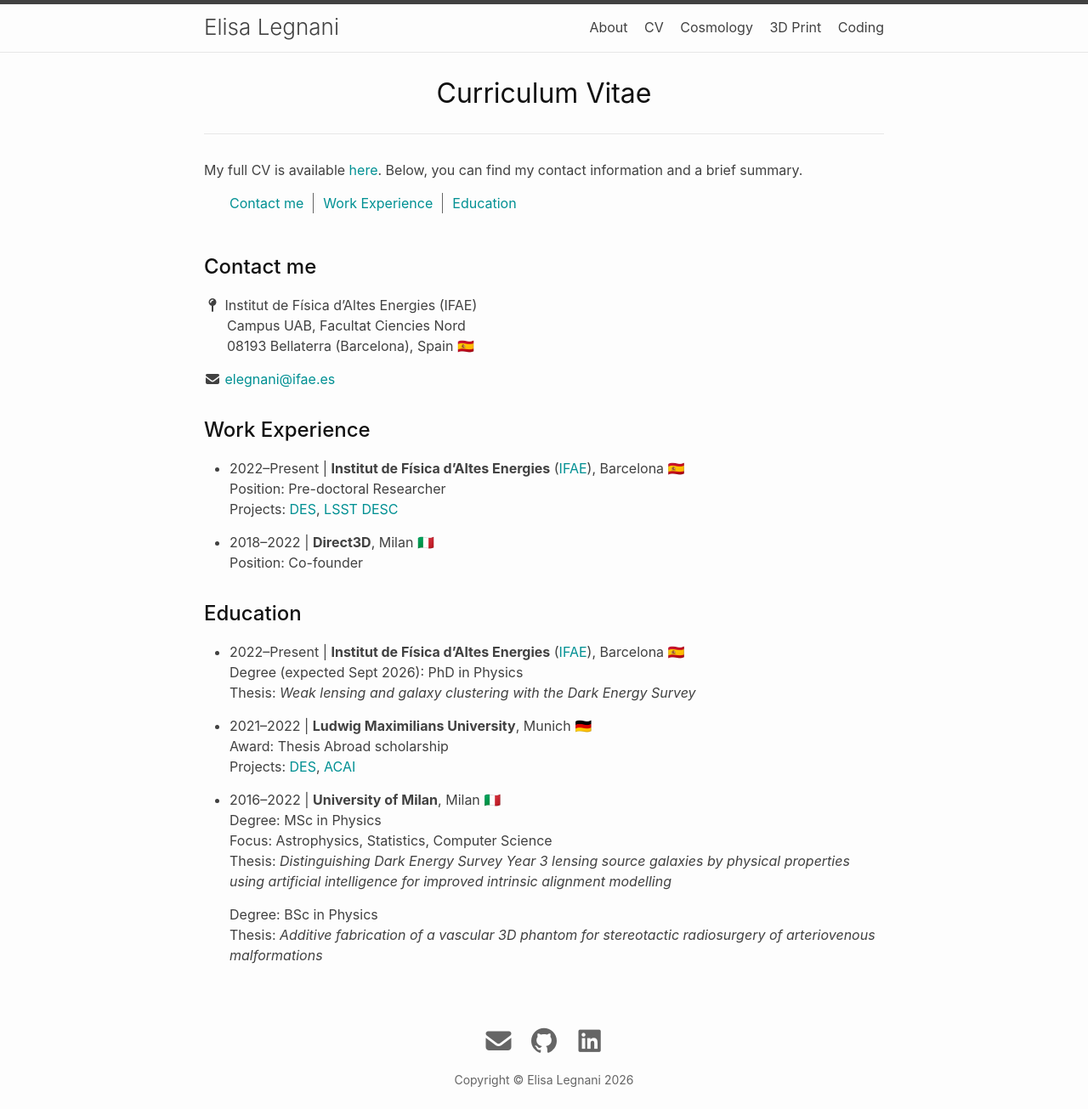
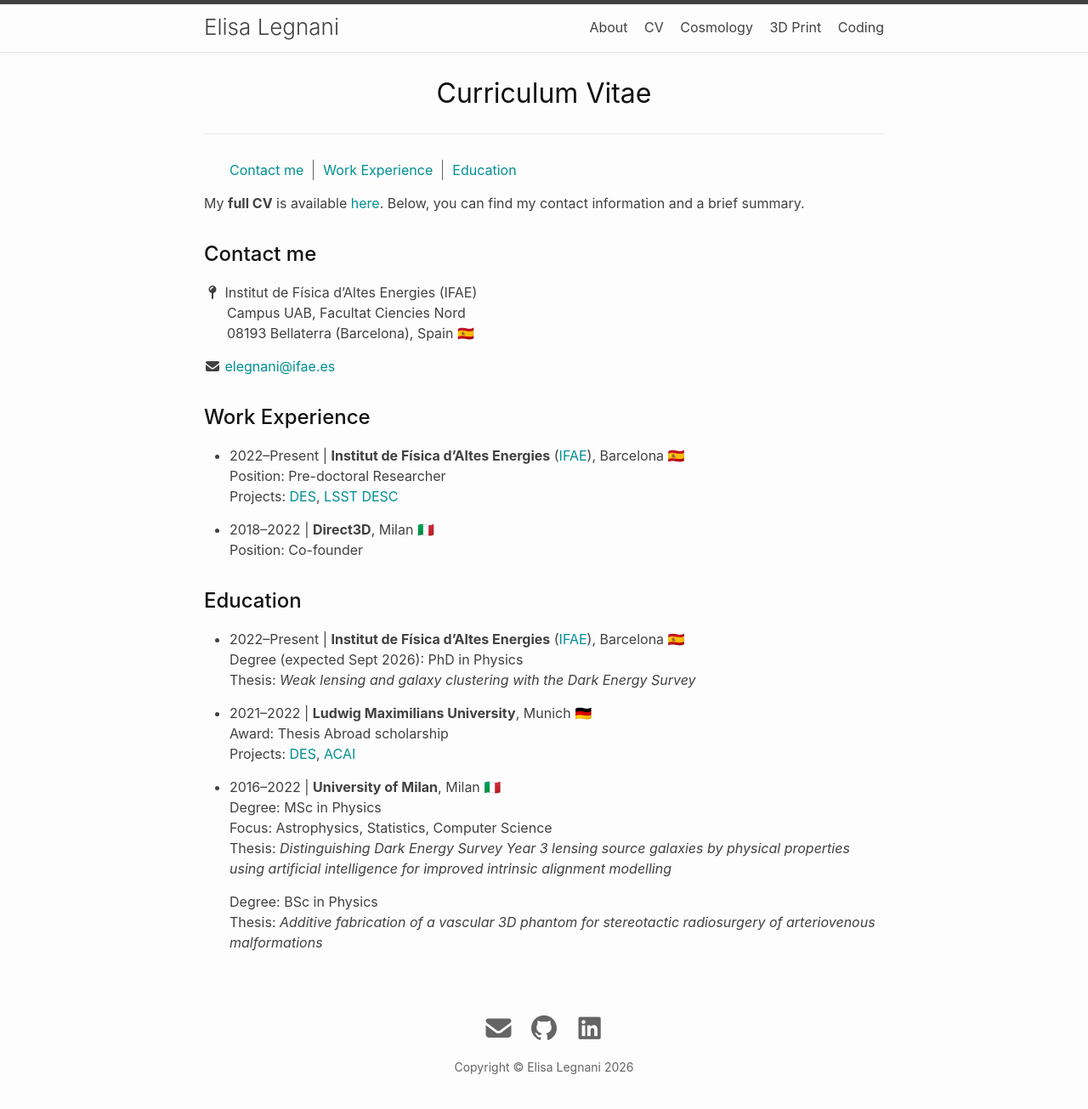
Before and after one commit to ElisaLegnani/new_website, a Jekyll site: the page built from cv.md, in a window 1280 px wide. Shown: the whole page at 85% size. Built offline with Jekyll 4.4.1, drawn with Linux system fonts in a browser that asks for light colours; nearby versions of some CDN libraries.

Commit message:
Small fixes

```diff
--- a/cv.md
+++ b/cv.md
@@ -4,10 +4,10 @@ title: Curriculum Vitae
 permalink: /cv/
 ---
 
-My full CV is available [here](https://drive.google.com/file/d/1hqm60XJ0-QDLmXFYZ1klpW1z_U_48r6b/view). Below, you can find my contact information and a brief summary.
-
 * Table of Contents
 {:toc}
+
+My **full CV** is available [here](https://drive.google.com/file/d/1hqm60XJ0-QDLmXFYZ1klpW1z_U_48r6b/view). Below, you can find my contact information and a brief summary.
 
 ## Contact me
 
```
Also changed, not shown: cosmology.md (+1 -2 lines).
